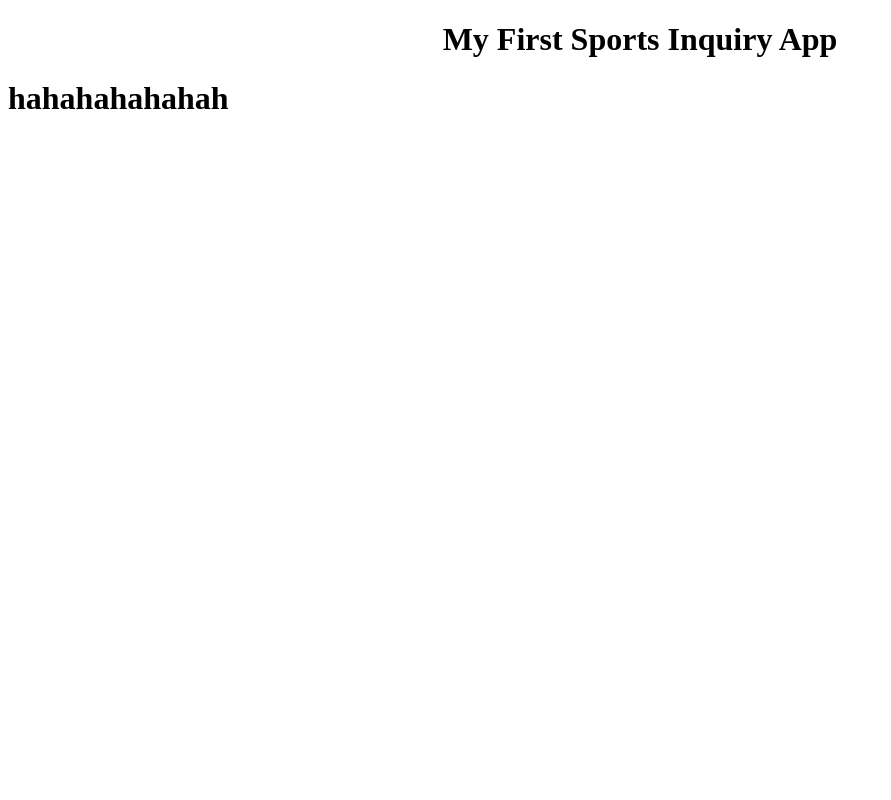
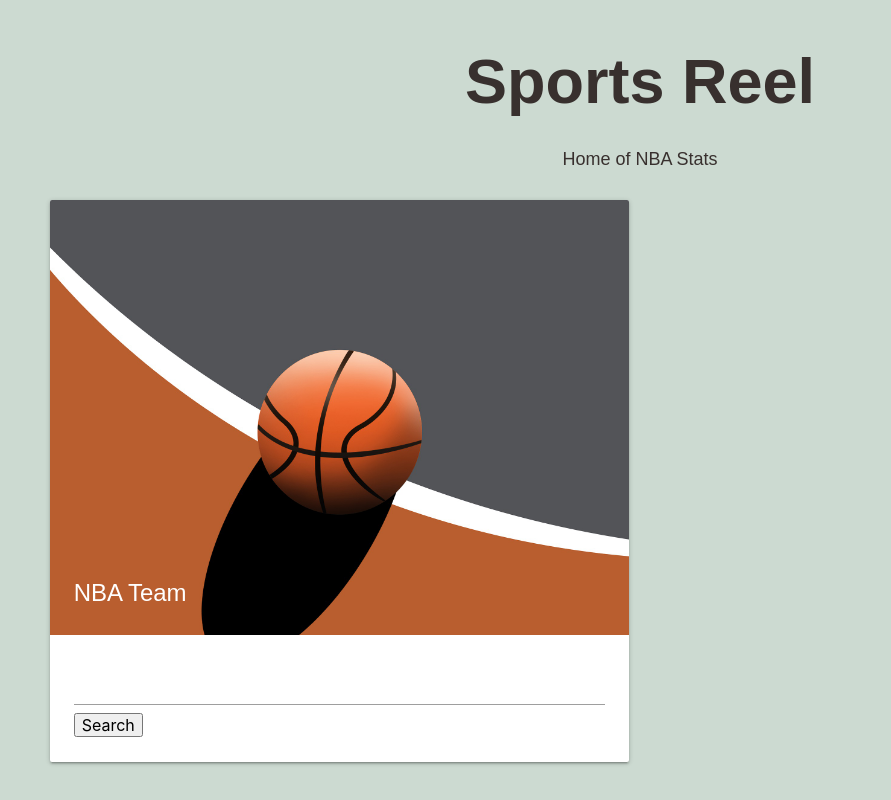
Before and after one commit to zahid267/SportsPad, a plain HTML site: page index.html in a window 1280 px wide. Shown: the whole page, without its empty margins (0-891 px from the left). Drawn offline with nearby package versions, Linux system fonts and the light colour scheme.

Commit message:
Updated html file

```diff
--- /dev/null
+++ b/Develop/style.css
@@ -0,0 +1,43 @@
+:root {
+    --primary: #ccdad1;
+    --secondary: #9caea9;
+    --tertiary: #788585;
+    --light-dark: #6f6866;
+    --dark: #38302e;
+    --border-radius: 0.3rem;
+}
+
+* {
+    box-sizing: border-box;
+}
+
+body {
+    background-color: var(--primary);
+    margin: 0;
+    padding: 0;
+    font-family: 'IBM Plex Sans', sans-serif;
+    color: var(--dark);
+    line-height: 1.5;
+    font-size: 16px;
+}
+
+header {
+    text-align: center;
+}
+
+h1 {
+  font-weight: 700;
+  /*margin: 0;*/
+  color: var(--dark);
+  line-height: 1.25;
+
+}
+
+main {
+  margin: 20px auto;
+  width: 94%;
+}
+
+p {
+  font-size: 1.2rem;
+}
--- a/index.html
+++ b/index.html
@@ -4,14 +4,35 @@
     <meta charset="UTF-8">
     <meta http-equiv="X-UA-Compatible" content="IE=edge">
     <meta name="viewport" content="width=device-width, initial-scale=1.0">
-    <title>Document</title>
+    <title>Sports Reel</title>
+    <link href="https://fonts.googleapis.com/icon?family=Material+Icons" rel="stylesheet">
+    <link rel="stylesheet" href="https://cdnjs.cloudflare.com/ajax/libs/materialize/1.0.0/css/materialize.min.css">
+    <link rel="stylesheet" href="./Develop/style.css" />
 </head>
-<body>
-    <center>
-        <h1>My First Sports Inquiry App</h1>
-    </center>
+<body class="min-100-vh flex-column">
+    <header class="hero">
+        <h1>Sports Reel</h1>
+        <p>Home of NBA Stats</p>
+    </header>
+    <main class="flex-row justify-space-between">
+        <div class="row">
+            <div class="col s12 m6">
+              <div class="card">
+                <div class="card-image">
+                  <img src="./images/basketball.jpg">
+                  <span class="card-title">NBA Team</span>
+                </div>
+                <div class="card-content">
+                  <input type="text"/>
+                  <button type="submit">Search</button>
+                </div>
+              </div>
+            </div>
+          </div>
 
-    <h1>hahahahahahah</h1>
 
+        <script src="./Develop/script.js"></script>
+        <script src="https://cdnjs.cloudflare.com/ajax/libs/materialize/1.0.0/js/materialize.min.js"></script>
+    </main>
 </body>
 </html>
```
Also changed, not shown: Develop/script.js (added), images/basketball.jpg (added).
